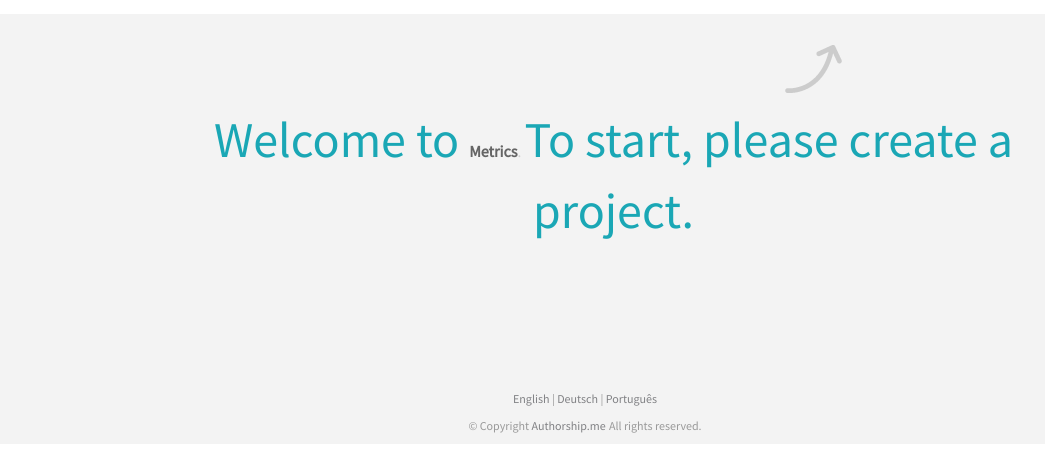
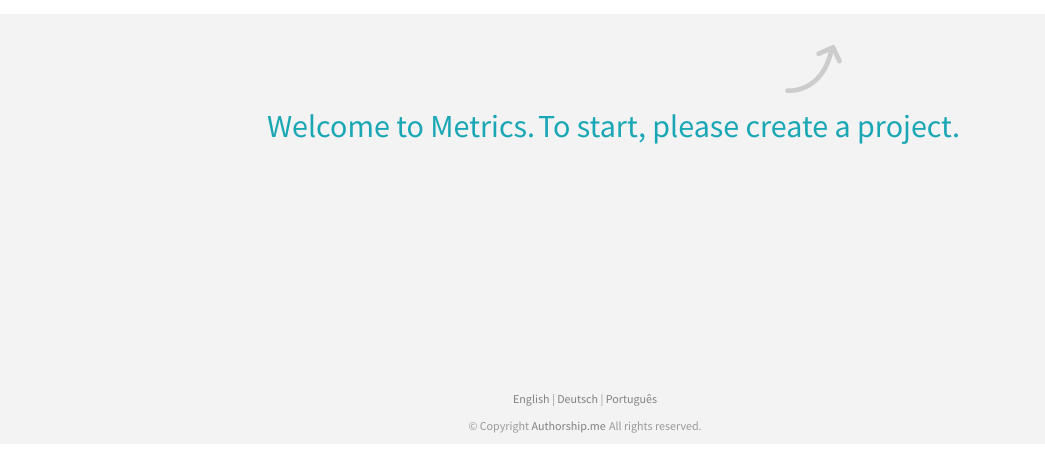
Before and after one commit to thiagorova/metricsScreen, a browser extension: page empty.html in a window 1280 px wide. Shown: the part 92-564 px from the top of the page, without its empty margins (0-1045 px from the left). Drawn offline with nearby package versions, Linux system fonts and the light colour scheme.

Commit message:
improving empty page look

```diff
--- a/css/empty.css
+++ b/css/empty.css
@@ -24,7 +24,7 @@
 }
 .empty-page span{
   color: #1AA7B5;
-  font-size: 50px;
+  font-size: 32px;
 }
 
 .empty-page p {
--- a/empty.html
+++ b/empty.html
@@ -24,7 +24,9 @@
     <div class="empty-page container">
       <img src="img/pointer.png">
        <p>
-         <span id="welcome">Welcome to</span> <b>Metrics</b>. <span id="msg"> To start, please create a project.</span>
+         <span id="welcome">Welcome to</span>
+         <span>Metrics.</span>
+         <span id="msg">To start, please create a project.</span>
        </p>
     </div>
     <footer class="container" id="authorshipLink">
--- a/xml/empty.xml
+++ b/xml/empty.xml
@@ -12,7 +12,7 @@
 
     <createProject>  Projekt Anfangen  </createProject>
     <welcome>  Wilkommen bei </welcome>
-    <msg>  Bitte kreiren Sie ein Projekt, um anzufangen. </msg>
+    <msg> Bitte kreiren Sie ein Projekt, um anzufangen. </msg>
     <footer-start-text>© Copyright </footer-start-text>
     <footer-end-text>Alle Rechte vorbehalten.</footer-end-text>
   </de>
```
